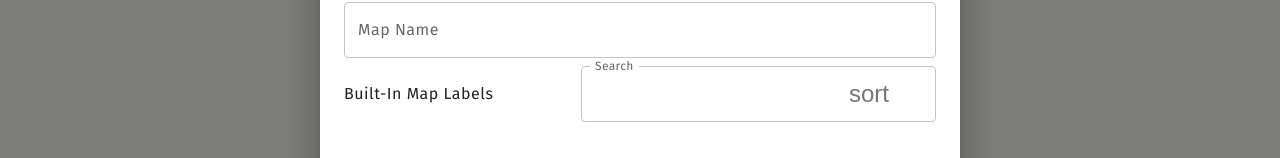
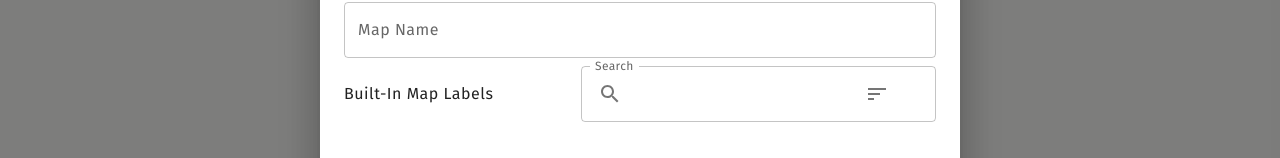
Before and after one commit to CSE416-MapHub/MapHub, a Next.js app in the folder client/: page /modalTest in a window 1280 px wide. Both pictures are taken after a click on the button "OPEN MODAL". Shown: the part 230-388 px from the top of the page. Built offline with nearby package versions, Linux system fonts and the light colour scheme; a web font is replaced by a local one.

Commit message:
added back the search and sort icons

```diff
--- a/client/src/app/modalTest/ui/components/LabelSelector.tsx
+++ b/client/src/app/modalTest/ui/components/LabelSelector.tsx
@@ -16,8 +16,8 @@ import {
   Radio,
 } from '@mui/material';
 
-// import SearchIcon from '@mui/icons-material/Search';
-// import SortIcon from '@mui/icons-material/Sort';
+import SearchIcon from '@mui/icons-material/Search';
+import SortIcon from '@mui/icons-material/Sort';
 
 const ImportSortOptions = {
   NAMEASC: 'Name Ascending',
@@ -130,13 +130,15 @@ const LabelSelector: React.FC<LabelSelectorProps> = ({
                 ...params.InputProps,
                 startAdornment: (
                   <InputAdornment position="start">
-                    <IconButton>{/* <SearchIcon /> */}</IconButton>
+                    <IconButton>
+                      <SearchIcon />
+                    </IconButton>
                   </InputAdornment>
                 ),
                 endAdornment: (
                   <InputAdornment position="end">
                     <IconButton onClick={handleSortIconClick}>
-                      {/* <SortIcon /> */} sort
+                      <SortIcon />
                     </IconButton>
                   </InputAdornment>
                 ),
```
